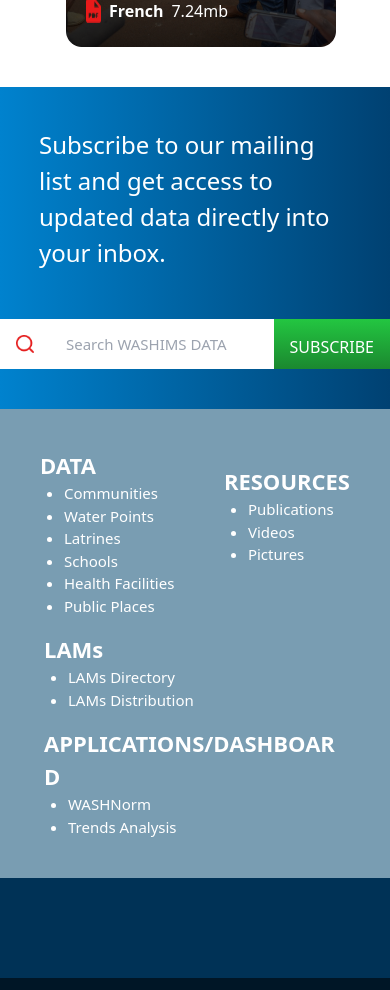
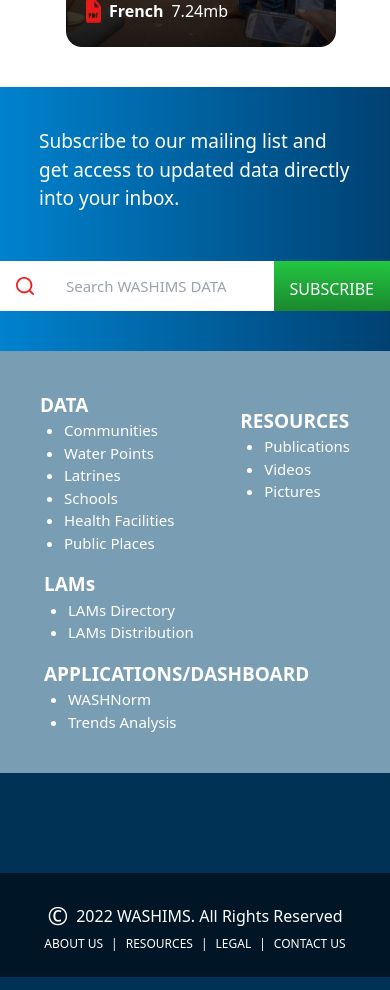
Before and after one commit to Adugnatad/washim, a React (Create React App) app: page / in a window 390 px wide. Shown: the part 4240-5230 px from the top of the page. Built offline with nearby package versions, Linux system fonts and the light colour scheme.

Commit message:
"select"

```diff
--- a/src/pages/Home.page.jsx
+++ b/src/pages/Home.page.jsx
@@ -148,7 +148,7 @@
             </section>
 
             <section className='flex flex-col md:flex-row items-center justify-around bg-gradient-to-r  from-[#0082CE] to-[#004172] py-10 px-15'>
-                <div className='w-[80%] mb-5 md:mb-0 md:w-[30%] text-white font-medium text-[24px]'>
+                <div className='w-[80%] mb-5 md:mb-0 md:w-[30%] text-white font-medium text-[19px] md:text-[24px]'>
                     Subscribe to our mailing list and get
                     access to updated data directly into your
                     inbox.
@@ -163,7 +163,7 @@
             <section className='bg-[#003256] md:px-20  pb-10 text-white '>
                 <div className='bg-[#799DB2] p-10 flex flex-row flex-wrap space-y-4 space-x-1 items-start justify-between'>
                     <div className='flex flex-col items-start'>
-                        <span className='font-bold text-[22px]'> DATA</span>
+                        <span className='font-bold text-[19px] md:text-[22px]'> DATA</span>
                         <ul className='list-disc ml-6 text-[15px] font-medium'>
                             <li>Communities</li>
                             <li>Water Points</li>
@@ -174,7 +174,7 @@
                         </ul>
                     </div>
                     <div className='flex flex-col items-start'>
-                        <span className='font-bold text-[22px]'> RESOURCES</span>
+                        <span className='font-bold text-[19px] md:text-[22px]'> RESOURCES</span>
                         <ul className='list-disc ml-6 text-[15px] font-medium'>
                             <li>Publications</li>
                             <li>Videos</li>
@@ -182,14 +182,14 @@
                         </ul>
                     </div>
                     <div className='flex flex-col items-start'>
-                        <span className='font-bold text-[22px]'> LAMs</span>
+                        <span className='font-bold text-[19px] md:text-[22px]'> LAMs</span>
                         <ul className='list-disc ml-6 text-[15px] font-medium'>
                             <li>LAMs Directory</li>
                             <li>LAMs Distribution</li>
                         </ul>
                     </div>
                     <div className='flex flex-col items-start'>
-                        <span className='font-bold text-[22px] break-all'> APPLICATIONS/DASHBOARD</span>
+                        <span className='font-bold text-[19px] md:text-[22px] break-all'> APPLICATIONS/DASHBOARD</span>
                         <ul className='list-disc ml-6 text-[15px] font-medium'>
                             <li>WASHNorm</li>
                             <li>Trends Analysis</li>
```
